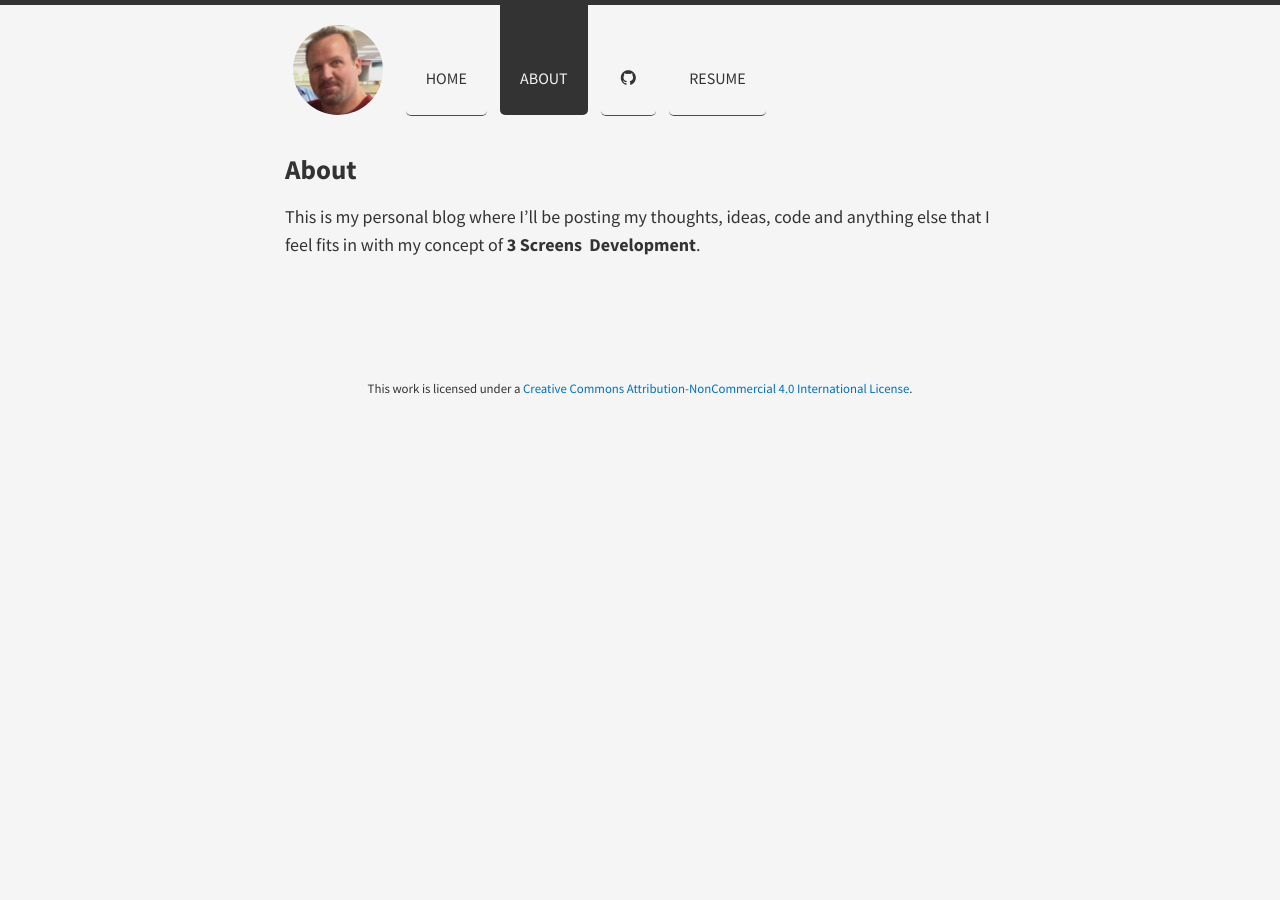
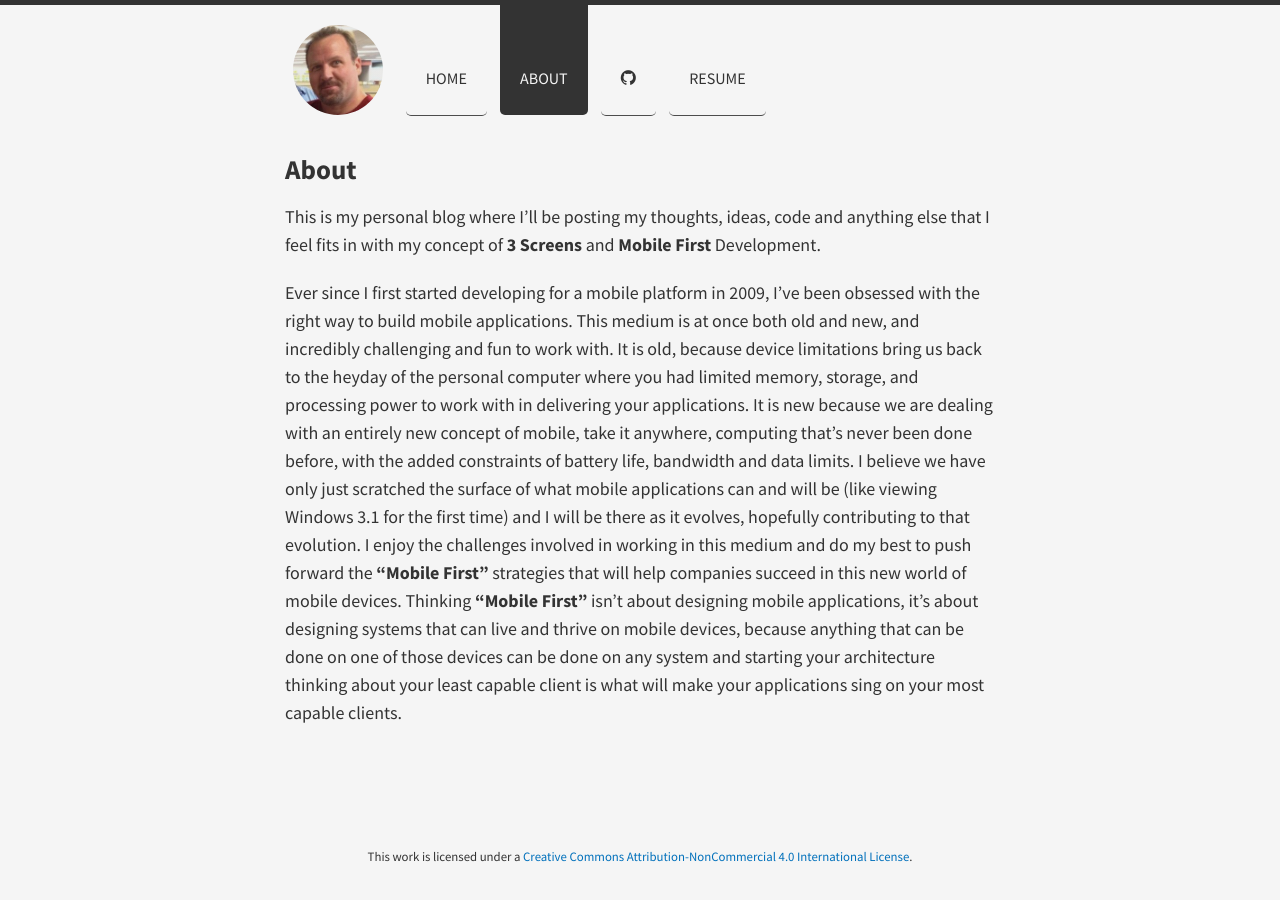
Before and after one commit to eoghain/eoghain.github.io, a Jekyll site: the page built from about.md, in a window 1280 px wide. Built offline with Jekyll 4.4.1, drawn with Linux system fonts in a browser that asks for light colours; nearby versions of some CDN libraries; Markdown is read by kramdown in place of the engine named in the settings.

Commit message:
Update about.md

```diff
--- a/about.md
+++ b/about.md
@@ -4,4 +4,6 @@ title: About
 permalink: /about/
 ---
 
-This is my personal blog where I'll be posting my thoughts, ideas, code and anything else that I feel fits in with my concept of **3&nbsp;Screens&nbsp; Development**.
+This is my personal blog where I'll be posting my thoughts, ideas, code and anything else that I feel fits in with my concept of **3 Screens** and **Mobile First** Development.
+
+Ever since I first started developing for a mobile platform in 2009, I've been obsessed with the right way to build mobile applications.  This medium is at once both old and new, and incredibly challenging and fun to work with.  It is old, because device limitations bring us back to the heyday of the personal computer where you had limited memory, storage, and processing power to work with in delivering your applications.  It is new because we are dealing with an entirely new concept of mobile, take it anywhere, computing that's never been done before, with the added constraints of battery life, bandwidth and data limits.  I believe we have only just scratched the surface of what mobile applications can and will be (like viewing Windows 3.1 for the first time) and I will be there as it evolves, hopefully contributing to that evolution.  I enjoy the challenges involved in working in this medium and do my best to push forward the **"Mobile First"** strategies that will help companies succeed in this new world of mobile devices.  Thinking **"Mobile First"** isn't about designing mobile applications, it's about designing systems that can live and thrive on mobile devices, because anything that can be done on one of those devices can be done on any system and starting your architecture thinking about your least capable client is what will make your applications sing on your most capable clients.
```
